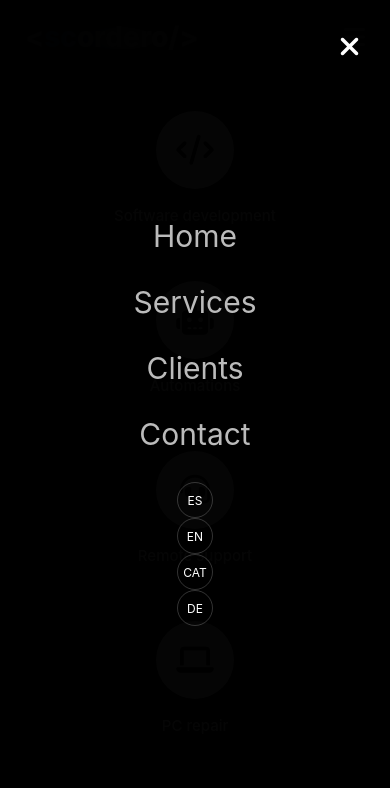
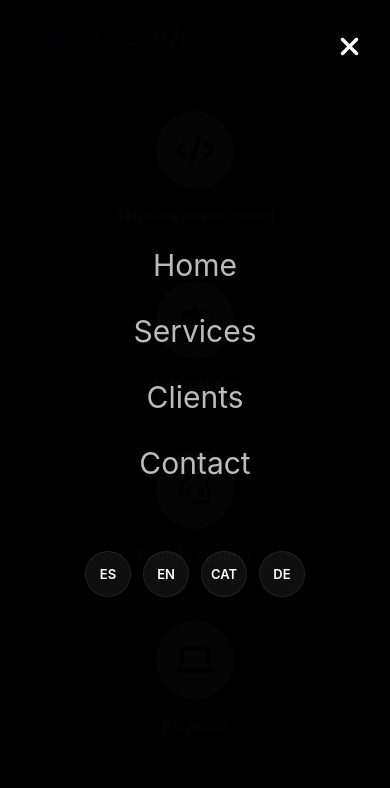
Before and after one commit to ironh4sh/scordero, a plain HTML site: page index.html in a window 390 px wide. Both pictures are taken after a click on the element 354 px from the left and 37 px from the top of the page. Shown: the top 788 px of the page. Drawn offline with nearby package versions, Linux system fonts and the light colour scheme.

Commit message:
Update style.css

```diff
--- a/css/style.css
+++ b/css/style.css
@@ -173,6 +173,48 @@ MOBILE MENU
     right:30px;
     font-size:28px;
     cursor:pointer;
+}
+
+.mobile-languages{
+
+    display:flex;
+    gap:12px;
+
+    margin-top:40px;
+}
+
+.mobile-languages .lang{
+
+    width:46px;
+    height:46px;
+
+    border-radius:50%;
+
+    display:flex;
+    align-items:center;
+    justify-content:center;
+
+    background:rgba(255,255,255,0.06);
+
+    border:1px solid rgba(255,255,255,0.08);
+
+    color:#fff;
+
+    font-size:13px;
+    font-weight:600;
+
+    cursor:pointer;
+
+    transition:0.3s;
+}
+
+.mobile-languages .lang:hover{
+
+    background:#4da3ff;
+    color:#000;
+
+    transform:translateY(-2px);
+
 }
 
 /* =========================
```
